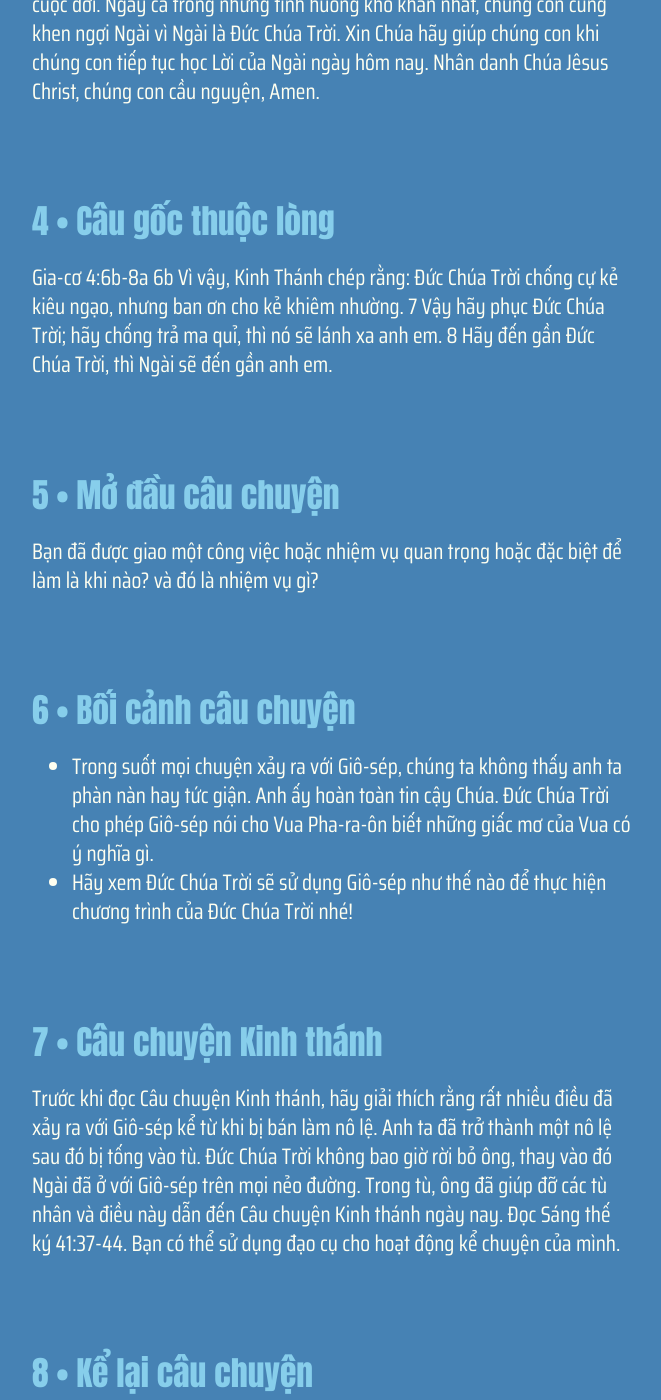
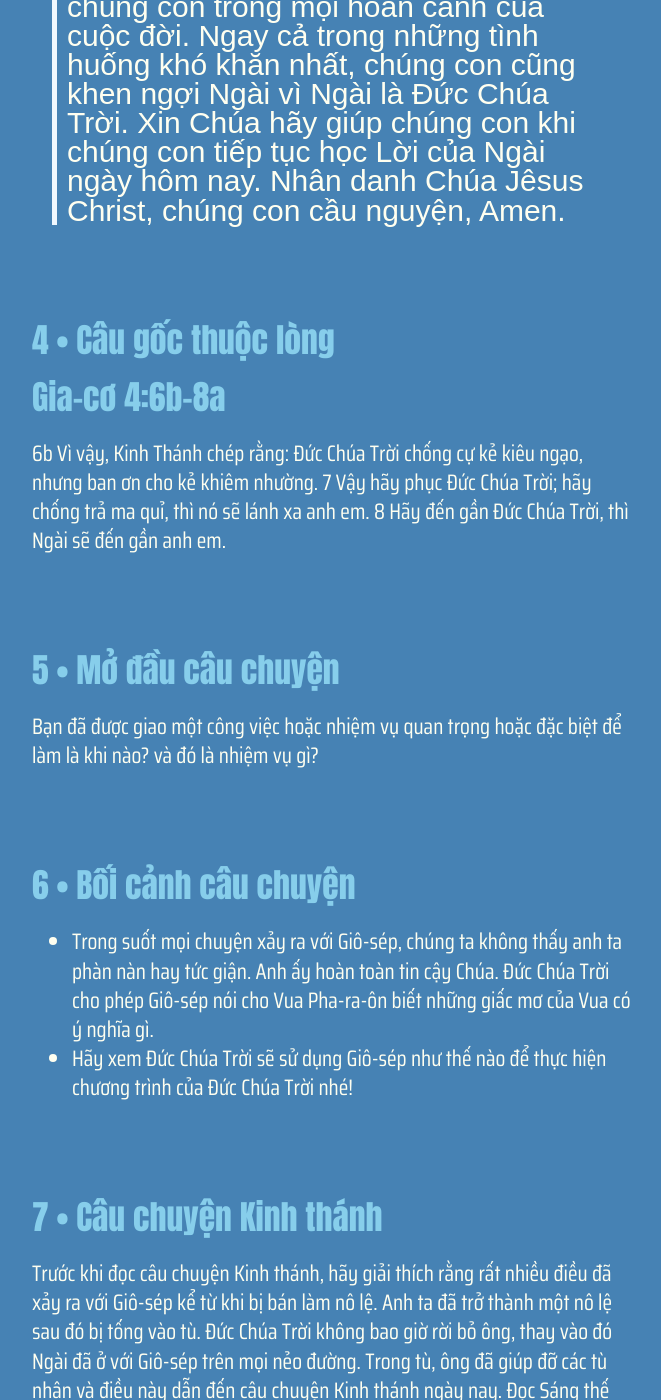
Before and after one commit to GospelTrust/LGS, a Jekyll site: the page built from docs/content/_vi/21-2.md, in a window 1280 px wide and 1400 px high, scrolled down 1616 px. Shown: the whole window, without its empty margins (308-969 px from the left). Built offline with Jekyll 4.4.1, drawn with Linux system fonts in a browser that asks for light colours; some web fonts are replaced; some of the changed text lies outside the part shown.

Commit message:
Update: w21d2

```diff
--- a/docs/content/_vi/21-2.md
+++ b/docs/content/_vi/21-2.md
@@ -1,8 +1,8 @@
 ---
 week: 21
 day: 2
-title: 'GIÔ-SẾP CẦM QUYỀN TRONG AI CẬP'
-bible: 'Sáng thế ký 41:37-44'
+title: 'Giô-sếp cầm quyền trong Ai-cập'
+bible: 'Sáng-thế ký 41:37-44'
 layout: lesson
 ---
 
@@ -22,11 +22,11 @@
 
 
 {% include lesson/section.html index=3 %}
-Lạy Chúa, Cảm ơn Ngài đã luôn ở bên chúng con trong mọi hoàn cảnh của cuộc đời. Ngay cả trong những tình huống khó khăn nhất, chúng con cũng khen ngợi Ngài vì Ngài là Đức Chúa Trời. Xin Chúa hãy giúp chúng con khi chúng con tiếp tục học Lời của Ngài ngày hôm nay. Nhân danh Chúa Jêsus Christ, chúng con cầu nguyện, Amen.
+> Lạy Chúa, cảm ơn Ngài đã luôn ở bên chúng con trong mọi hoàn cảnh của cuộc đời. Ngay cả trong những tình huống khó khăn nhất, chúng con cũng khen ngợi Ngài vì Ngài là Đức Chúa Trời. Xin Chúa hãy giúp chúng con khi chúng con tiếp tục học Lời của Ngài ngày hôm nay. Nhân danh Chúa Jêsus Christ, chúng con cầu nguyện, Amen.
 
 
 {% include lesson/section.html index=4 %}
-Gia-cơ 4:6b-8a
+# Gia-cơ 4:6b-8a
 6b Vì vậy, Kinh Thánh chép rằng: Đức Chúa Trời chống cự kẻ kiêu ngạo, nhưng ban ơn cho kẻ khiêm nhường. 7 Vậy hãy phục Đức Chúa Trời; hãy chống trả ma quỉ, thì nó sẽ lánh xa anh em. 8 Hãy đến gần Đức Chúa Trời, thì Ngài sẽ đến gần anh em.
 
 
@@ -58,9 +58,9 @@
 
 {% include lesson/section.html index=9 %}
 1. Câu chuyện này mô tả mối quan hệ của Đức Chúa Trời với Giô-sép như thế nào?
-2. Bạn nghĩ tại sao Chúa lại đưa câu chuyện này vào Kinh thánh?
+2. Bạn nghĩ tại sao Chúa lại đưa câu chuyện này vào Kinh Thánh?
 3. Câu chuyện lớn của Đức Chúa Trời vẫn chưa kết thúc. Bạn nghĩ Đức Chúa Trời muốn bạn tham gia vào câu chuyện của Ngài như thế nào, giống như Giô-sép không?
 
 
 {% include lesson/section.html index=10 %}
-Lạy Chúa, Cảm ơn Ngài đã dùng cuộc đời của Giô-sép làm nguồn cảm hứng cho chúng con. Cảm ơn Ngài vì những minh họa qua cuộc đời anh ấy. Xin Chúa cho chúng con giống như Giô-sếp luôn tin tưởng và vâng lời Ngài bất chấp những tình huống khó khăn mà anh ấy phải đối mặt. Nhân danh Chúa Jêsus Christ, chúng con cầu nguyện, Amen.
+> Lạy Chúa, cảm ơn Ngài đã dùng cuộc đời của Giô-sép làm nguồn cảm hứng cho chúng con. Cảm ơn Ngài vì những minh họa qua cuộc đời anh ấy. Xin Chúa cho chúng con giống như Giô-sếp luôn tin tưởng và vâng lời Ngài bất chấp những tình huống khó khăn mà anh ấy phải đối mặt. Nhân danh Chúa Jêsus Christ, chúng con cầu nguyện, Amen.
```
Also changed, not shown: other parts of docs/content/_vi/21-2.md (+4 -4 lines).
